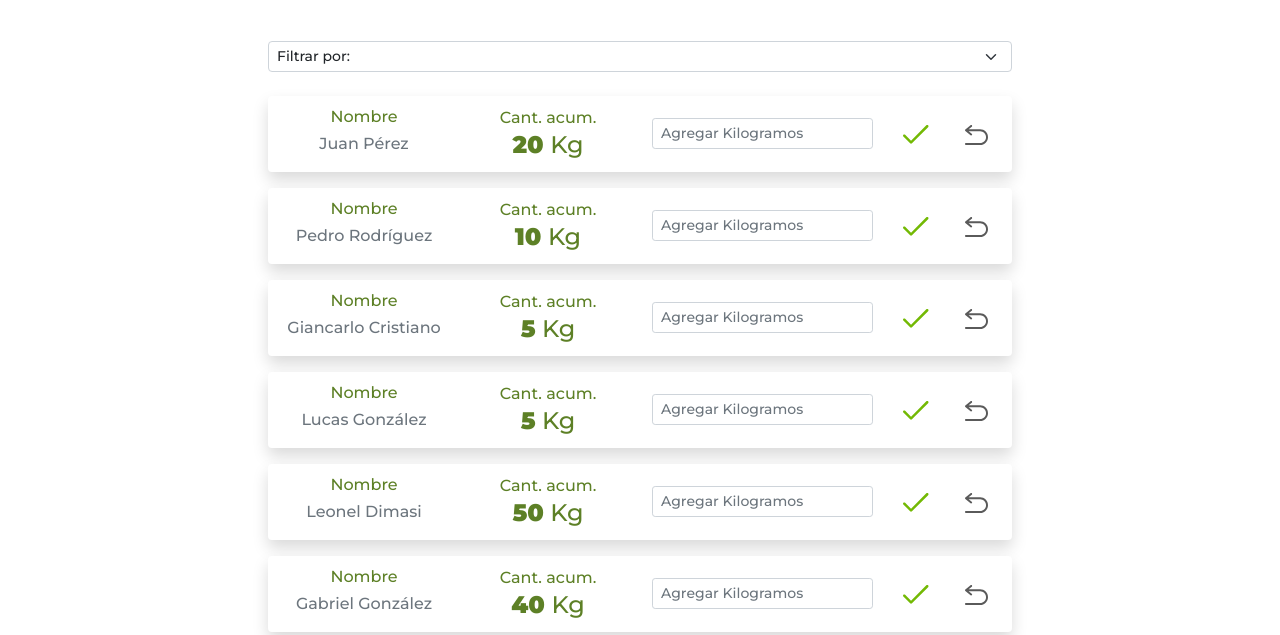
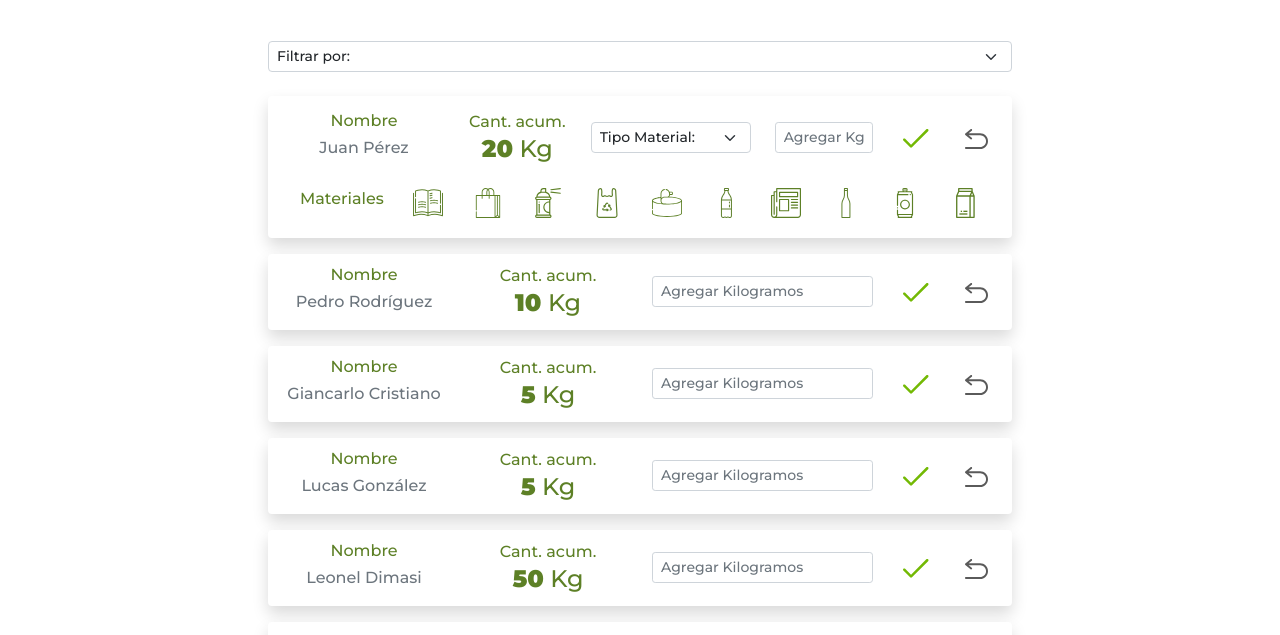
Before and after one commit to gisele89/grupo4-metodologias2021, a website: page FrontEnd/registro.html in a window 1280 px wide. Shown: the part 102-737 px from the top of the page. Drawn offline with nearby package versions, Linux system fonts and the light colour scheme.

Commit message:
GMT-95: Primeras pruebas de maquetación

```diff
--- a/FrontEnd/registro.html
+++ b/FrontEnd/registro.html
@@ -64,17 +64,25 @@
                     </select>
                 </div>
                 <div class="shadow px-3 py-1 mb-3 bg-body rounded">
-                    <div class="d-flex justify-content-between align-items-center row">
+                    <div class="d-flex justify-content-between align-items-center row pt-1">
                         <div class="text-center col-3">
                             <h6 class="color-green">Nombre</h6>
                             <h6 class="text-secondary">Juan Pérez</h6>
                         </div>
-                        <div class="text-center col-3">
+                        <div class="text-center col-2">
                             <h6 class="color-green mt-2 mb-1">Cant. acum.</h6>
                             <h4 class="color-green"><strong>20</strong> Kg</h4>
                         </div>
-                        <div class="col-4">
-                            <input type="text" class="form-control form-control-sm" id="addKgInput" placeholder="Agregar Kilogramos">
+                        <div class="col-3">
+                            <select class="form-select form-select-sm" aria-label="Default select example">
+                                <option selected disabled>Tipo Material:</option>
+                                <option value="1">Carton / Papel</option>
+                                <option value="2">Metal</option>
+                                <option value="3">Vidrio</option>
+                              </select>
+                        </div>
+                        <div class="col-2">
+                            <input type="text" class="form-control form-control-sm" id="addKgInput" placeholder="Agregar Kg">
                         </div>
                         <div class="col-1">
                             <button class="img-btn" id="btn-ok" data-bs-toggle="tooltip" data-bs-pyacement="top" title="Confirmar cambio">
@@ -86,6 +94,19 @@
                                 <img src="./src/media/rollback.svg" alt="boton de rollback">
                             </button>
                         </div>
+                    </div>
+                    <div class="d-flex justify-content-between align-items-center col p-3">
+                        <h6 class="color-green">Materiales</h6>
+                        <img src="./src/media/comunicaciones.svg" alt="revista" height="30px">
+                        <img src="./src/media/bolsa-de-la-compra.svg" alt="bolsa de cartón" height="30px">
+                        <img src="./src/media/pintura-en-aerosol.svg" alt="aerosol" height="30px">
+                        <img src="./src/media/bolsa-de-plastico.svg" alt="bolsa de plástico" height="30px">
+                        <img src="./src/media/lata.svg" alt="conserva en lata" height="30px">
+                        <img src="./src/media/botellas-plastico.svg" alt="botella de plástico" height="30px">
+                        <img src="./src/media/periodico.svg" alt="diarios" height="30px">
+                        <img src="./src/media/botella-vidrio.svg" alt="botella de vidrio" height="30px">
+                        <img src="./src/media/soda.svg" alt="bebida en lata" height="30px">
+                        <img src="./src/media/instant-coffee.svg" alt="tetrapack" height="30px">
                     </div>
                 </div>
                 <div class="shadow px-3 py-1 mb-3 bg-body rounded">
```
